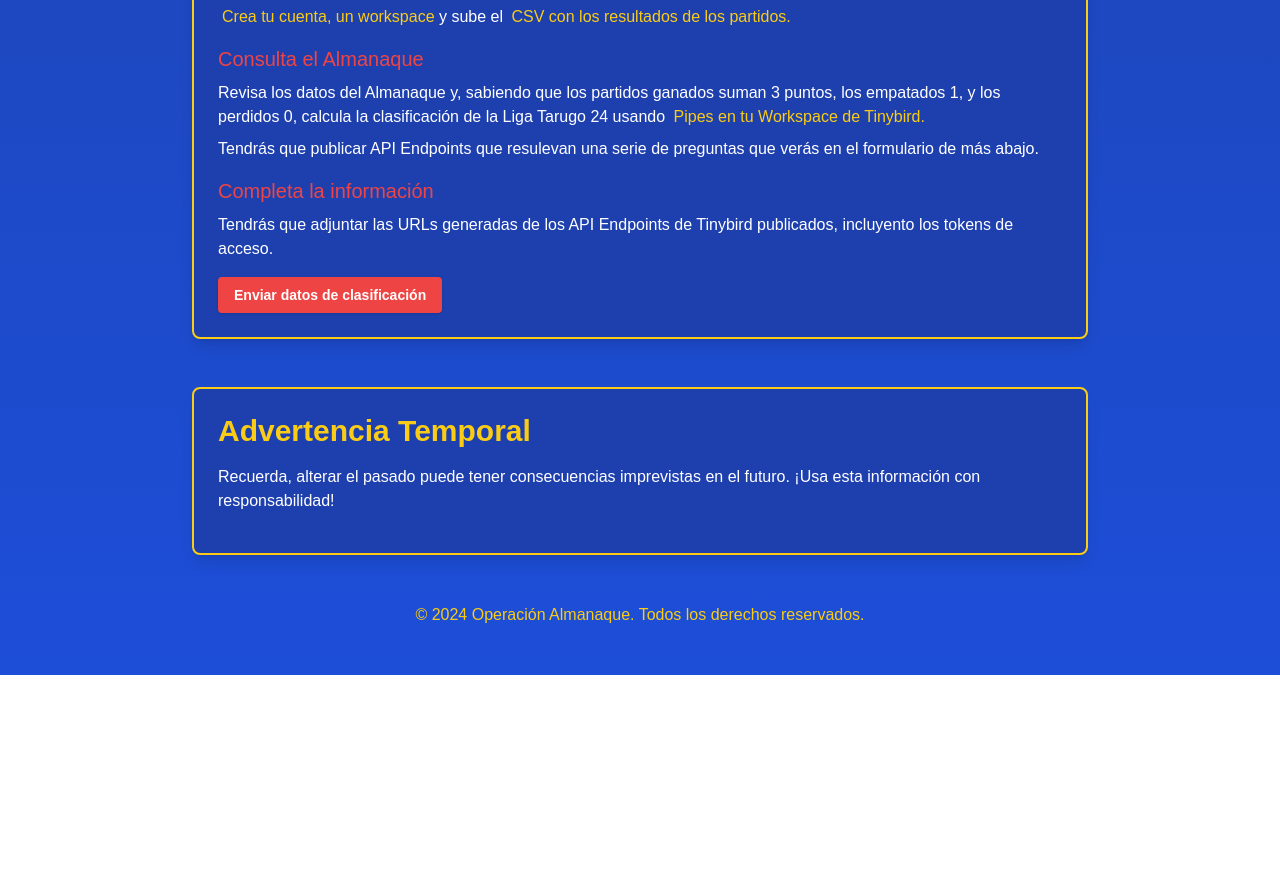
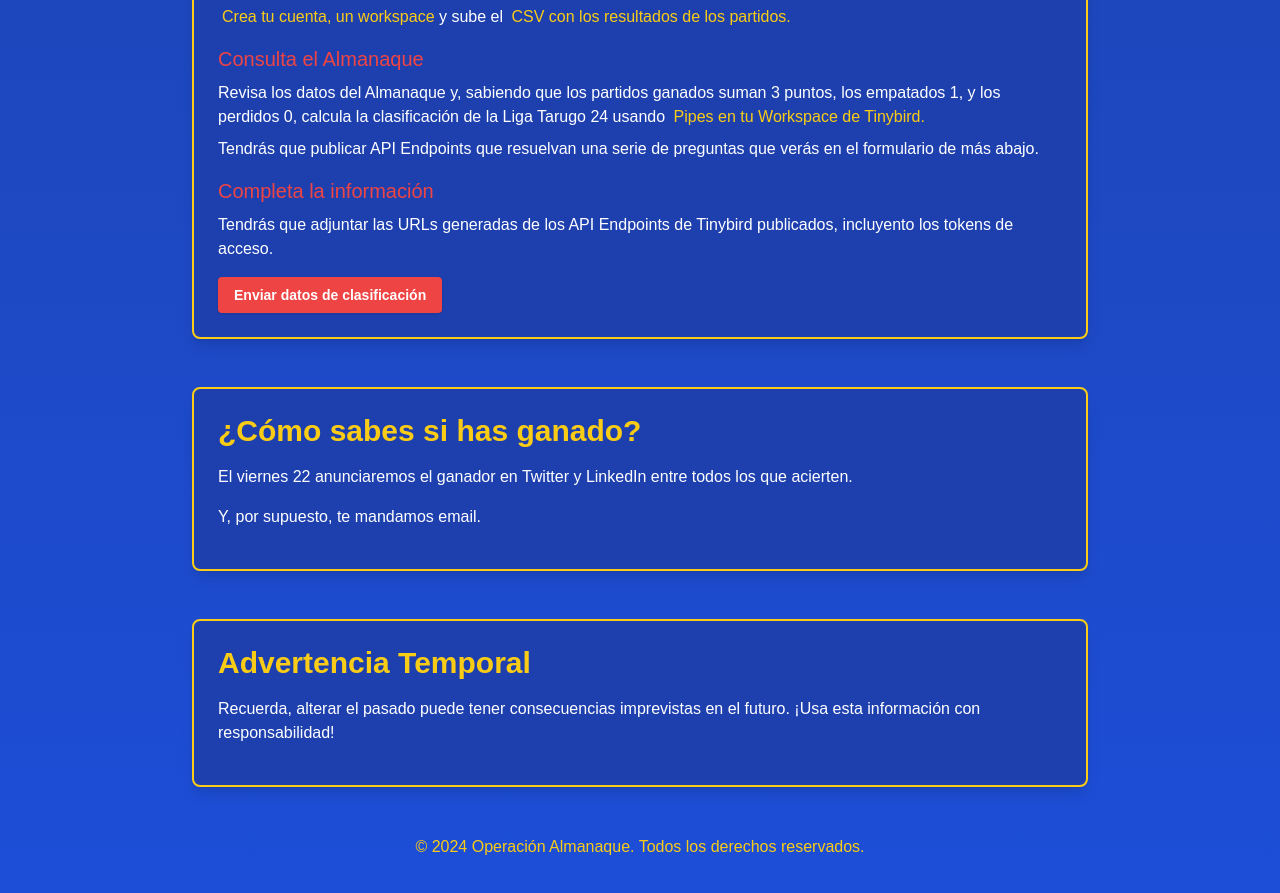
Before and after one commit to tinybirdco/trg24demo, a Next.js app in the folder trg24-page/: page / in a window 1280 px wide. Shown: the part 1620-2513 px from the top of the page. Before the commit the page ends 2295 px from the top, so only its background shows below. Built offline with nearby package versions, Linux system fonts and the light colour scheme.

Commit message:
li and tw

```diff
--- a/trg24-page/src/components/AlmanaqueContent.tsx
+++ b/trg24-page/src/components/AlmanaqueContent.tsx
@@ -142,7 +142,7 @@ export function AlmanaqueContent() {
                   </Link>
                 </p>
                 <p className="mt-2">
-                  Tendrás que publicar API Endpoints que resulevan una serie de preguntas que verás en el formulario de más abajo.
+                  Tendrás que publicar API Endpoints que resuelvan una serie de preguntas que verás en el formulario de más abajo.
                 </p>
               </div>
             </div>
@@ -167,6 +167,16 @@ export function AlmanaqueContent() {
           </section>
 
           <section className="bg-blue-800 shadow-lg rounded-lg p-6 border-2 border-yellow-400">
+            <h2 className="text-3xl font-semibold text-yellow-400 mb-4">¿Cómo sabes si has ganado?</h2>
+            <p className="text-white mb-4">
+              El viernes 22 anunciaremos el ganador en Twitter y LinkedIn entre todos los que acierten.
+            </p>
+            <p className="text-white mb-4">
+              Y, por supuesto, te mandamos email.
+            </p>
+          </section>
+
+          <section className="bg-blue-800 shadow-lg rounded-lg p-6 border-2 border-yellow-400">
             <h2 className="text-3xl font-semibold text-yellow-400 mb-4">Advertencia Temporal</h2>
             <p className="text-white mb-4">
               Recuerda, alterar el pasado puede tener consecuencias imprevistas en el futuro. ¡Usa esta información con responsabilidad!
```
